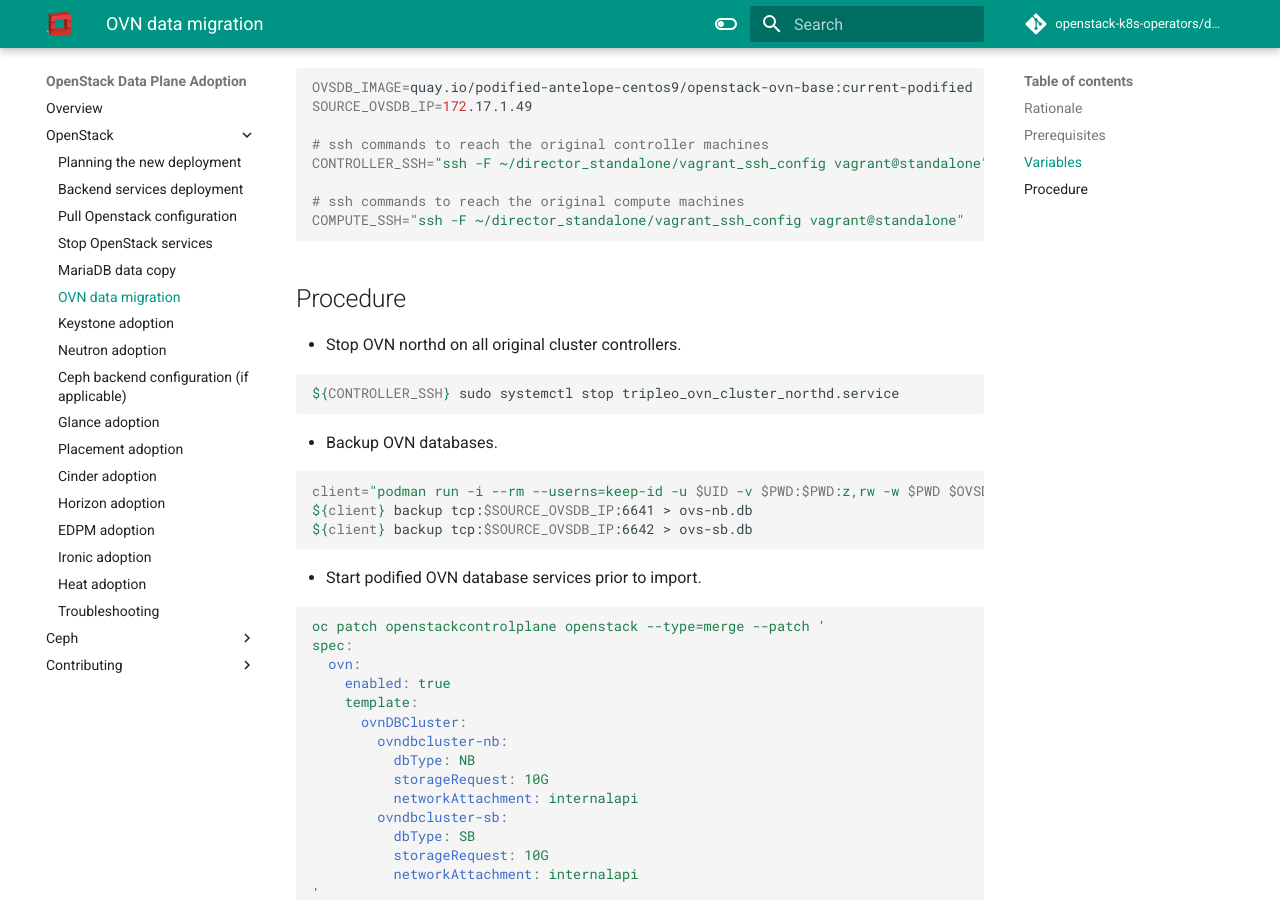
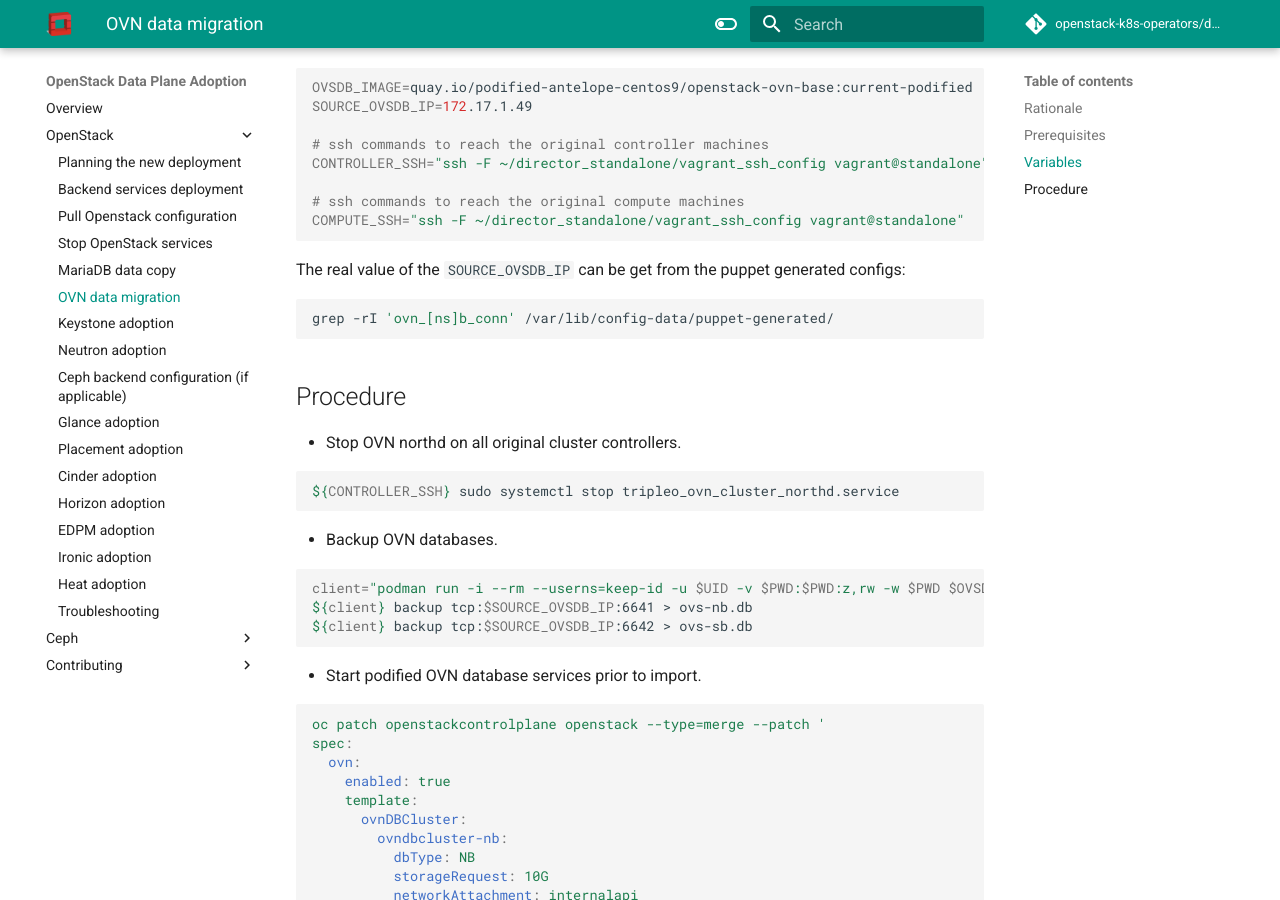
Before and after one commit to openstack-k8s-operators/data-plane-adoption, an MkDocs documentation site: the page built from docs/openstack/ovn_adoption.md, in a window 1280 px wide and 900 px high, scrolled down 900 px. Built offline with MkDocs 1.6.1 and Material for MkDocs 9.7.7, drawn with Linux system fonts in a browser that asks for light colours; comment, search, counter and statistics services are not loaded; the version menu is left out.

Commit message:
Minor improvments in adoption docs
Signed-off-by: Bohdan Dobrelia <bdobreli@redhat.com>

````diff
--- a/docs/openstack/ovn_adoption.md
+++ b/docs/openstack/ovn_adoption.md
@@ -39,6 +39,12 @@ CONTROLLER_SSH="ssh -F ~/director_standalone/vagrant_ssh_config vagrant@standalo
 
 # ssh commands to reach the original compute machines
 COMPUTE_SSH="ssh -F ~/director_standalone/vagrant_ssh_config vagrant@standalone"
+```
+
+The real value of the `SOURCE_OVSDB_IP` can be get from the puppet generated configs:
+
+```bash
+grep -rI 'ovn_[ns]b_conn' /var/lib/config-data/puppet-generated/
 ```
 
 ## Procedure
````
Also changed, not shown: docs/openstack/keystone_adoption.md (+3 -2 lines), docs/openstack/neutron_adoption.md (+1 -1 lines).
